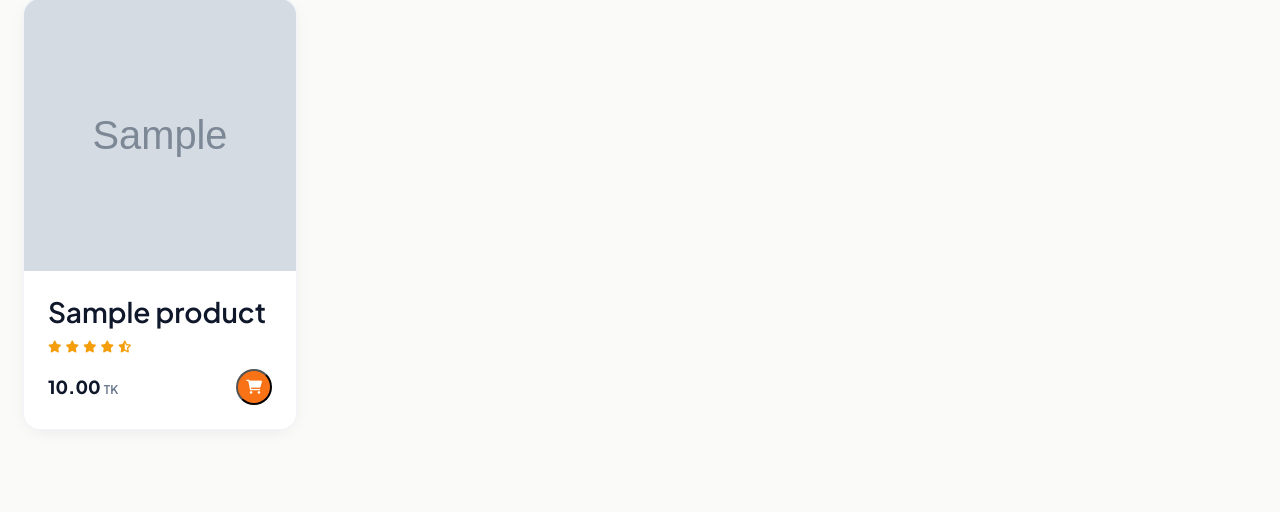
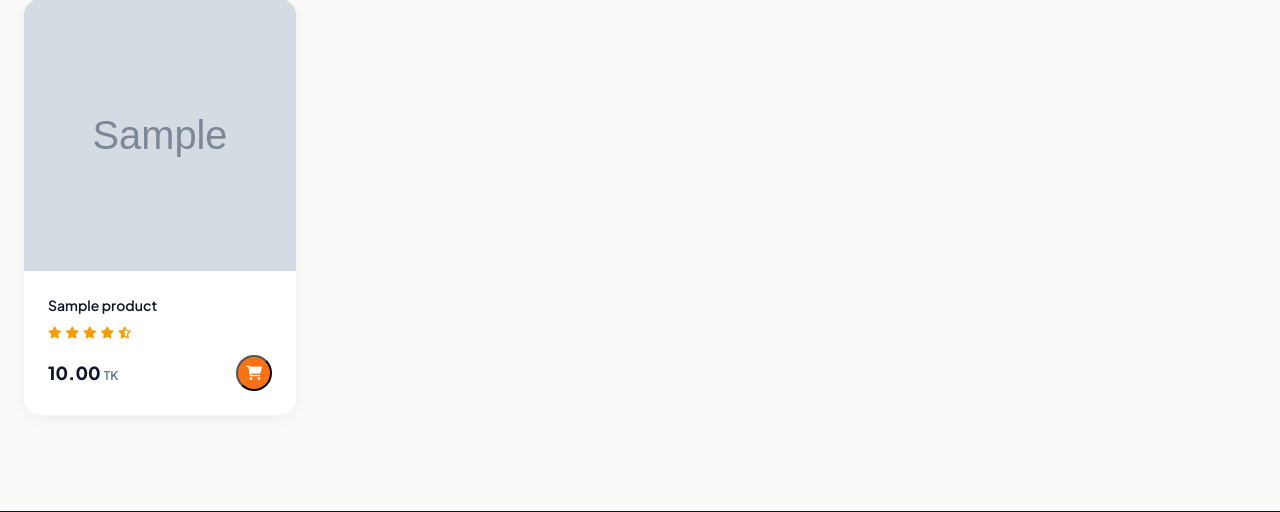
Before and after one commit to RahatGithub/ameaozon, a Django app: a page that uses templates/store/category_detail.html in a window 1280 px wide. Shown: the part 729-1241 px from the top of the page. Run offline with Django 5.2, Linux system fonts and the light colour scheme; tables that the repository leaves empty hold one stand-in row (values such as "Sample post"); grey boxes marked "Sample" are stand-in pictures; some libraries are stand-ins or nearby versions.

Commit message:
style: reduce product card title size to text-sm

```diff
--- a/templates/store/category_detail.html
+++ b/templates/store/category_detail.html
@@ -87,7 +87,7 @@
           {% endif %}
         </a>
         <div class="p-4 flex flex-col flex-1">
-          <h3 class="font-display font-semibold text-ink-900 line-clamp-1">{{ product.name }}</h3>
+          <h3 class="font-display text-sm font-semibold text-ink-900 line-clamp-1">{{ product.name }}</h3>
           <div class="mt-1 flex items-center gap-1 text-amber-500 text-xs">
             <i class="fas fa-star"></i><i class="fas fa-star"></i><i class="fas fa-star"></i><i class="fas fa-star"></i><i class="fas fa-star-half-alt"></i>
           </div>
--- a/templates/store/home.html
+++ b/templates/store/home.html
@@ -148,7 +148,7 @@
         </span>
       </a>
       <div class="p-4 flex flex-col flex-1">
-        <h3 class="font-display font-semibold text-ink-900 line-clamp-1">{{ product.name }}</h3>
+        <h3 class="font-display text-sm font-semibold text-ink-900 line-clamp-1">{{ product.name }}</h3>
         <div class="mt-1 flex items-center gap-1 text-amber-500 text-xs">
           <i class="fas fa-star"></i><i class="fas fa-star"></i><i class="fas fa-star"></i><i class="fas fa-star"></i><i class="fas fa-star-half-alt"></i>
         </div>
--- a/templates/store/search_results.html
+++ b/templates/store/search_results.html
@@ -39,7 +39,7 @@
         {% endif %}
       </a>
       <div class="p-4 flex flex-col flex-1">
-        <h3 class="font-display font-semibold text-ink-900 line-clamp-1">{{ product.name }}</h3>
+        <h3 class="font-display text-sm font-semibold text-ink-900 line-clamp-1">{{ product.name }}</h3>
         <p class="text-[11px] text-ink-500 mt-0.5">{{ product.subcategory.name }} in {{ product.subcategory.category.name }}</p>
         <div class="mt-auto pt-3">
           <div class="flex items-center justify-between">
--- a/templates/store/subcategory_detail.html
+++ b/templates/store/subcategory_detail.html
@@ -64,7 +64,7 @@
           {% endif %}
         </a>
         <div class="p-4 flex flex-col flex-1">
-          <h3 class="font-display font-semibold text-ink-900 line-clamp-1">{{ product.name }}</h3>
+          <h3 class="font-display text-sm font-semibold text-ink-900 line-clamp-1">{{ product.name }}</h3>
           <!-- Rating -->
           <div class="mt-1 flex items-center gap-1.5">
             <div class="flex items-center gap-0.5 text-amber-500 text-xs">
--- a/templates/store/wishlist.html
+++ b/templates/store/wishlist.html
@@ -48,7 +48,7 @@
       </form>
 
       <div class="p-4 flex flex-col flex-1">
-        <h3 class="font-display font-semibold text-ink-900 line-clamp-1">{{ product.name }}</h3>
+        <h3 class="font-display text-sm font-semibold text-ink-900 line-clamp-1">{{ product.name }}</h3>
         <p class="text-[11px] text-ink-500 mt-0.5">{{ product.subcategory.name }}</p>
         <div class="mt-auto pt-3">
           <div class="flex items-center justify-between">
```
